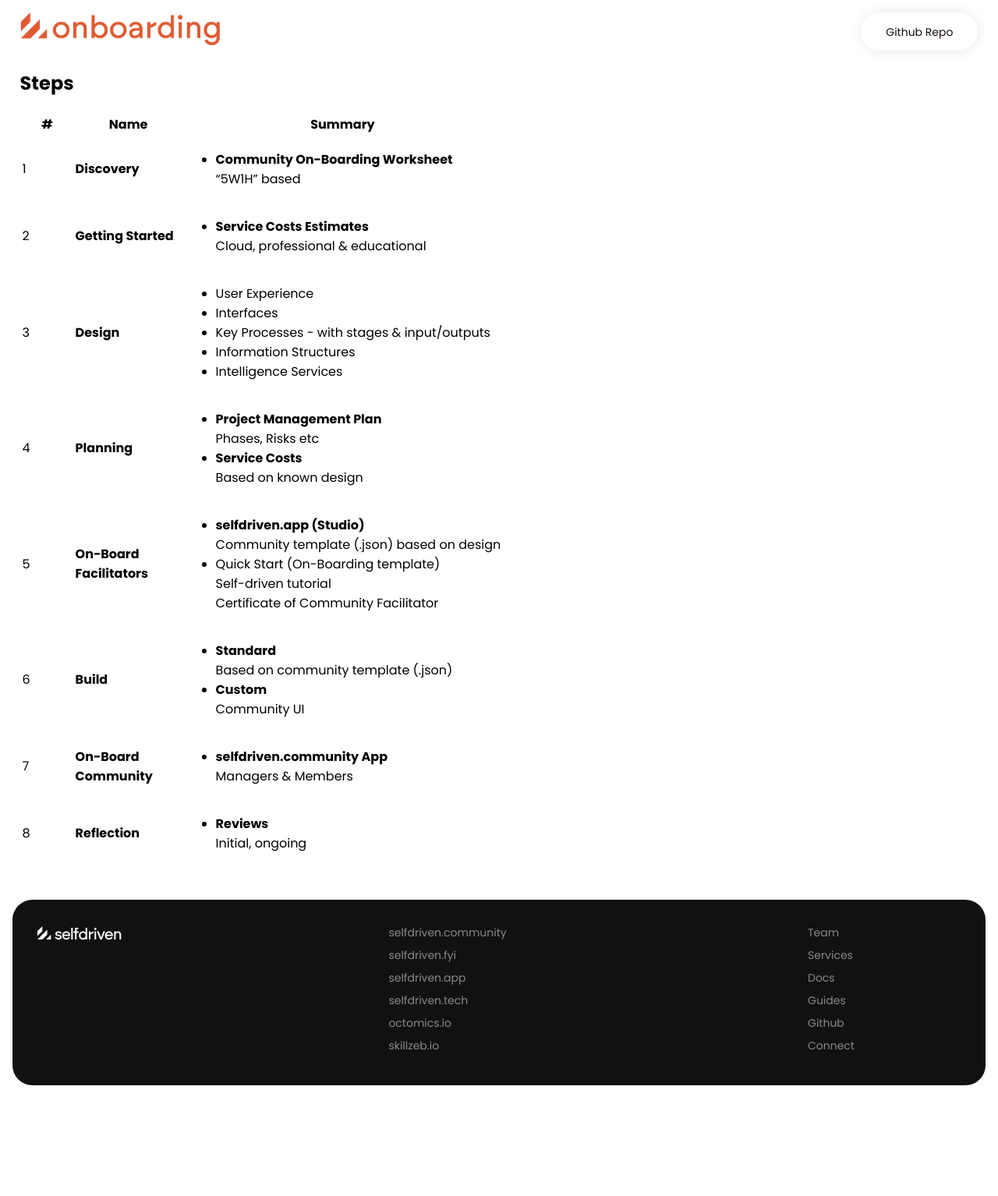
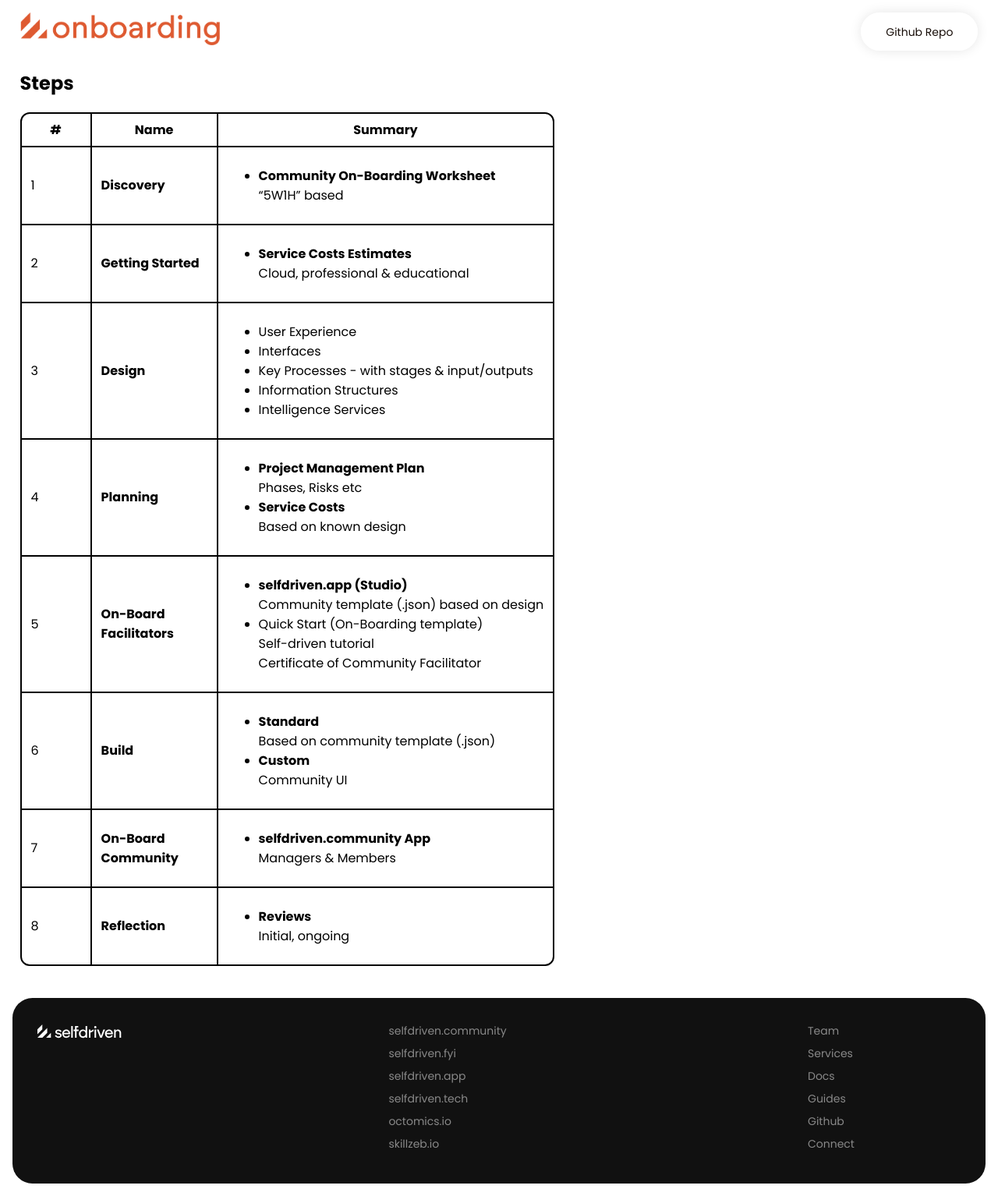
Before and after one commit to selfdriven-engagement/selfdriven-actuate, a Jekyll site: the page built from docs/pages/steps.md, in a window 1280 px wide. Shown: the whole page at 78% size. Built offline with Jekyll 4.4.1, drawn with Linux system fonts in a browser that asks for light colours; before the commit the page ends 1408 px from its top, so only the background shows below that.

Commit message:
Update style.css

```diff
--- a/docs/assets/css/style.css
+++ b/docs/assets/css/style.css
@@ -155,3 +155,35 @@ body {
 	top: 1rem;
 	right: 1rem;
 }
+
+table {
+  border-collapse: separate;
+  border-spacing: 0;
+  border: 2px solid #000;
+  border-radius: 12px;
+  overflow: hidden; /* ensures the inner cells don’t poke through */
+}
+
+th,
+td {
+  border: 1px solid #000;
+  padding: 8px 12px;
+}
+
+th:first-child,
+td:first-child {
+  border-left: none;
+}
+
+th:last-child,
+td:last-child {
+  border-right: none;
+}
+
+tr:first-child th {
+  border-top: none;
+}
+
+tr:last-child td {
+  border-bottom: none;
+}
```
